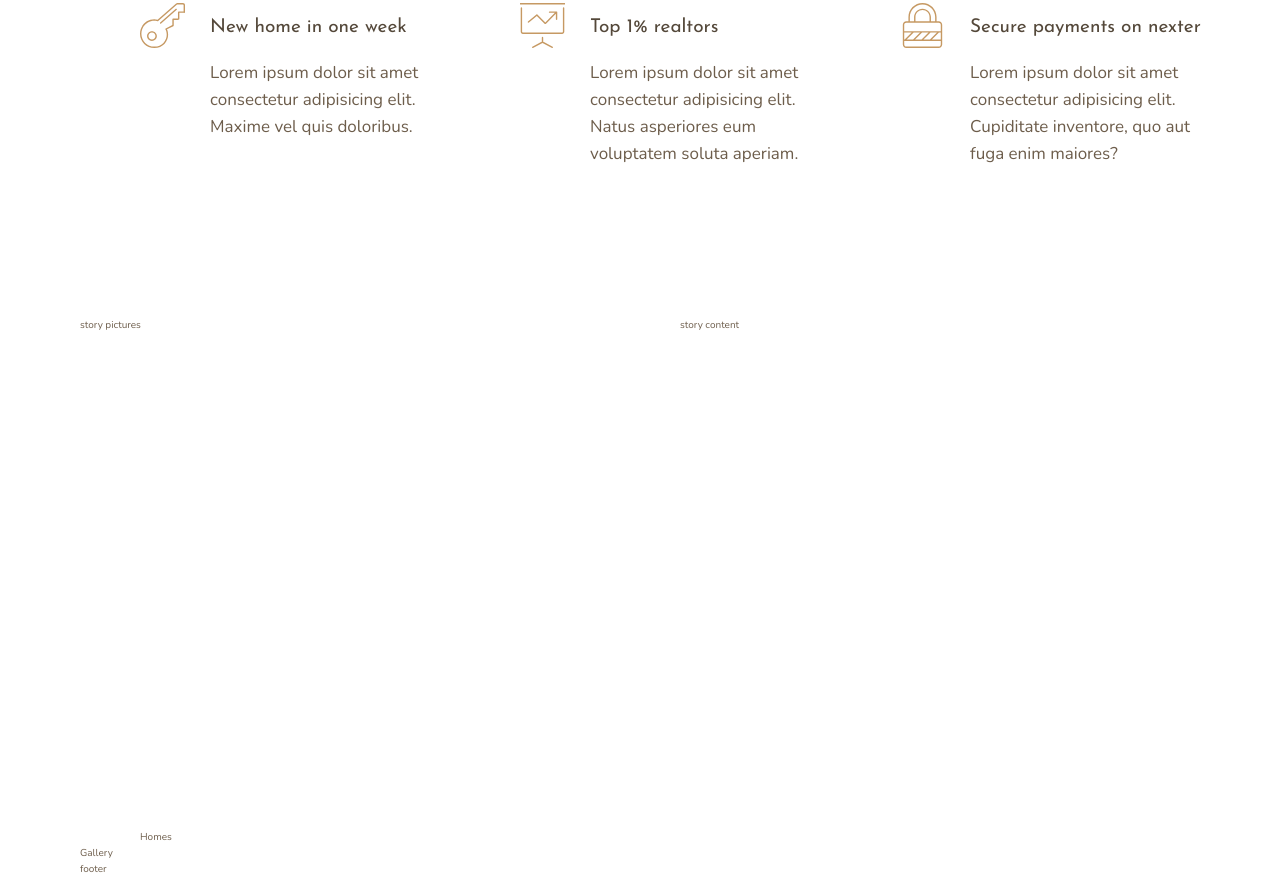
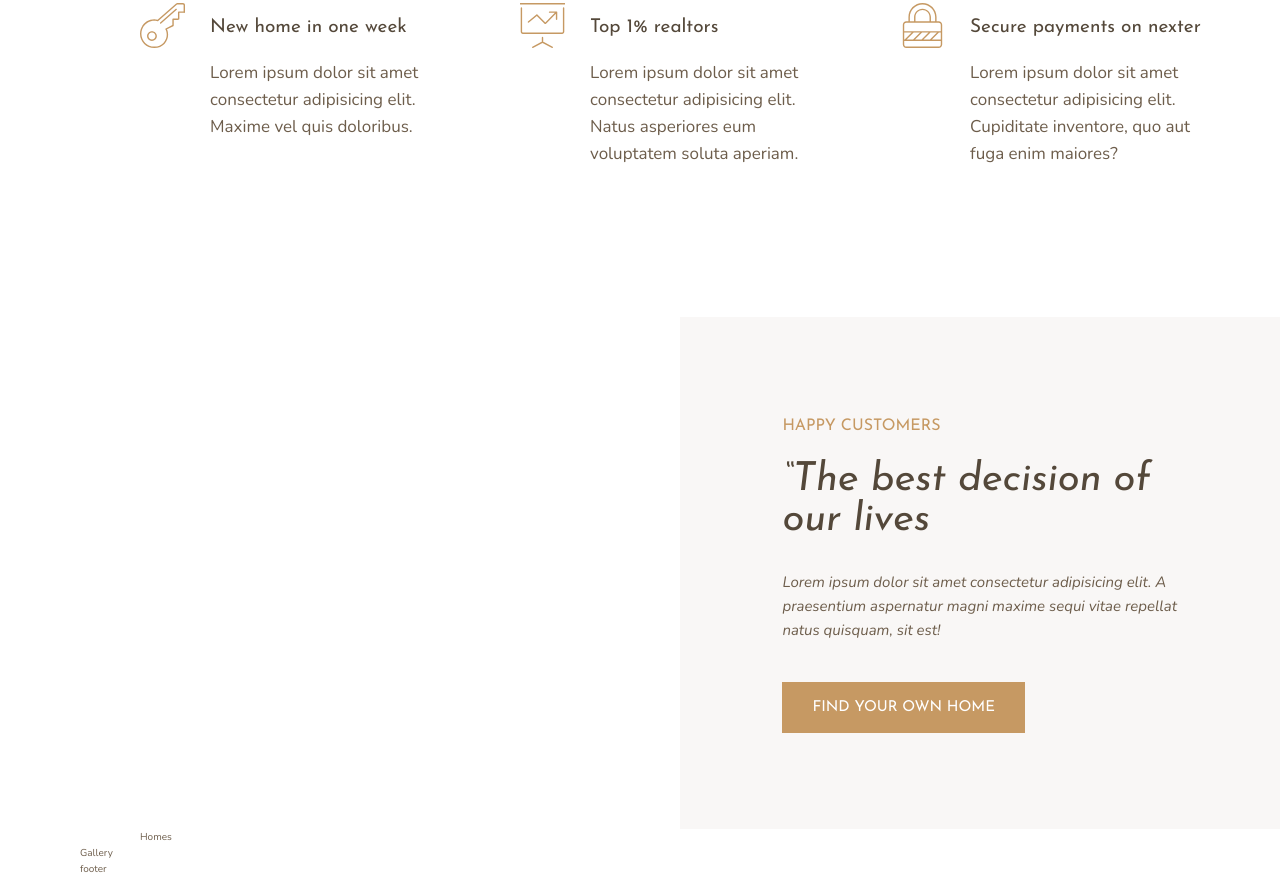
Before and after one commit to Nahom77/nexter, a website: page index.html in a window 1280 px wide. Shown: the part 991-1868 px from the top of the page. Drawn offline with nearby package versions, Linux system fonts and the light colour scheme.

Commit message:
feat: buildin story section

```diff
--- a/index.html
+++ b/index.html
@@ -80,8 +80,18 @@
         </p>
       </div>
     </section>
-    <div class="story__pictures">story pictures</div>
-    <div class="story__content">story content</div>
+    <div class="story__pictures"></div>
+    <div class="story__content">
+      <h3 class="mb-sm heading-3">Happy Customers</h3>
+      <h2 class="mb-md heading-2 heading-2--dark">
+        &ldquo;The best decision of our lives
+      </h2>
+      <p class="mb-lg story__text">
+        Lorem ipsum dolor sit amet consectetur adipisicing elit. A praesentium
+        aspernatur magni maxime sequi vitae repellat natus quisquam, sit est!
+      </p>
+      <button class="btn">Find your own home</button>
+    </div>
     <section class="homes">Homes</section>
     <section class="gallery">Gallery</section>
     <footer class="footer">footer</footer>
--- a/sass/_story.scss
+++ b/sass/_story.scss
@@ -4,6 +4,18 @@
   }
 
   &__content {
+    background-color: $color-grey-light-1;
     grid-column: col-start 5 / full-end;
+
+    padding: 6rem 8vw;
+    display: flex;
+    flex-direction: column;
+    justify-content: center;
+    align-items: flex-start;
+  }
+
+  &__text {
+    font-size: 1.5rem;
+    font-style: italic;
   }
 }
--- a/sass/_typography.scss
+++ b/sass/_typography.scss
@@ -8,9 +8,24 @@
 }
 .heading-2 {
   @extend %heading;
+  font-size: 4rem;
+  font-style: italic;
+  line-height: 1;
+
+  &--light {
+    color: $color-grey-light-1;
+  }
+
+  &--dark {
+    color: $color-grey-dark-1;
+  }
 }
 .heading-3 {
   @extend %heading;
+
+  font-size: 1.6rem;
+  color: $color-primary;
+  text-transform: uppercase;
 }
 .heading-4 {
   @extend %heading;
@@ -24,3 +39,33 @@
     color: $color-grey-dark-1;
   }
 }
+
+.btn {
+  background-color: $color-primary;
+  color: #fff;
+  border: none;
+  border-radius: 0;
+  font-family: $font-display;
+  font-size: 1.5rem;
+  text-transform: uppercase;
+  padding: 1.8rem 3rem;
+  cursor: pointer;
+  transition: all 0.2s;
+
+  &:hover {
+    background-color: $color-primary-dark;
+  }
+}
+
+.mb-sm {
+  margin-bottom: 2rem;
+}
+.mb-md {
+  margin-bottom: 3rem;
+}
+.mb-lg {
+  margin-bottom: 4rem;
+}
+.mb-hg {
+  margin-bottom: 8rem;
+}
```
Also changed, not shown: css/style.css.
